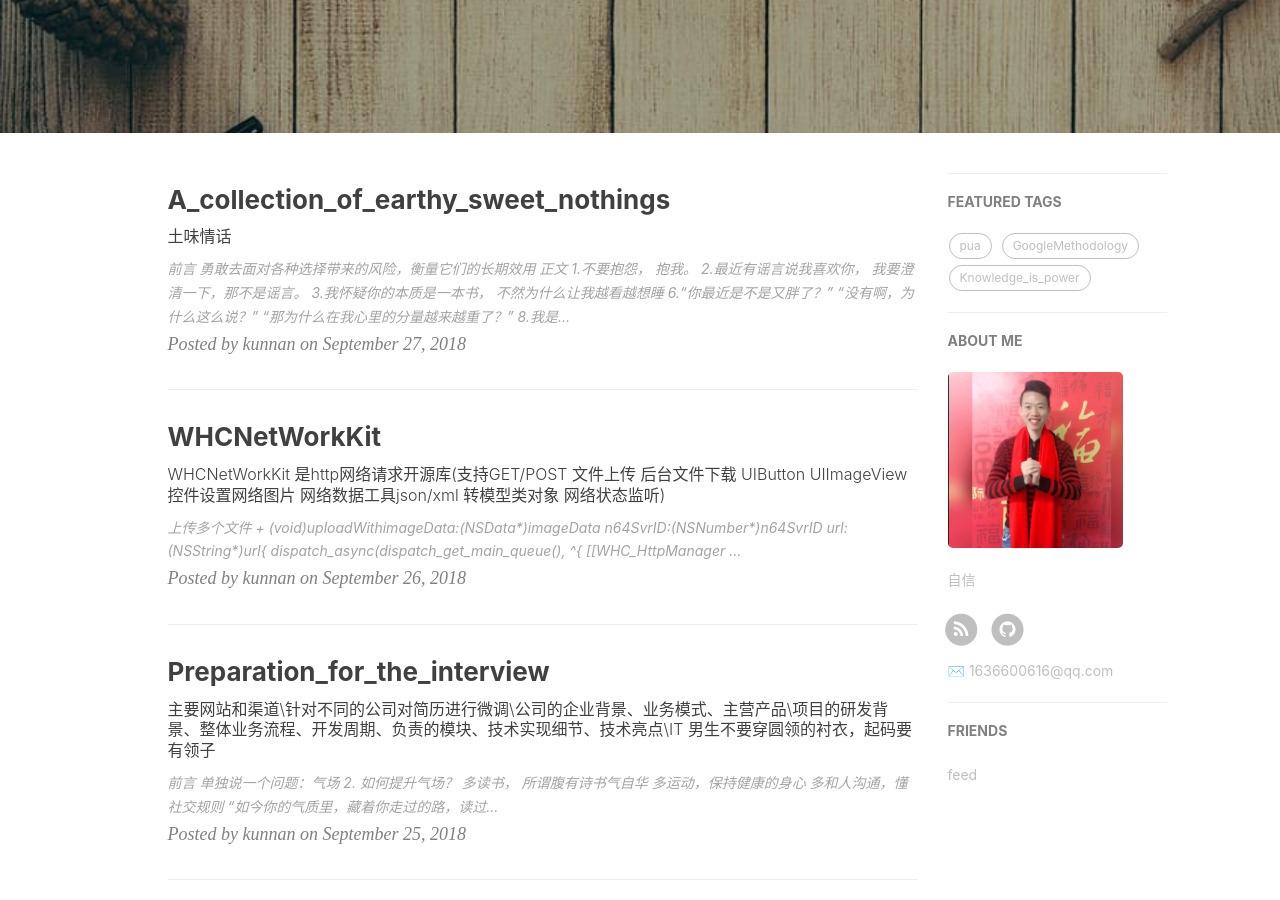
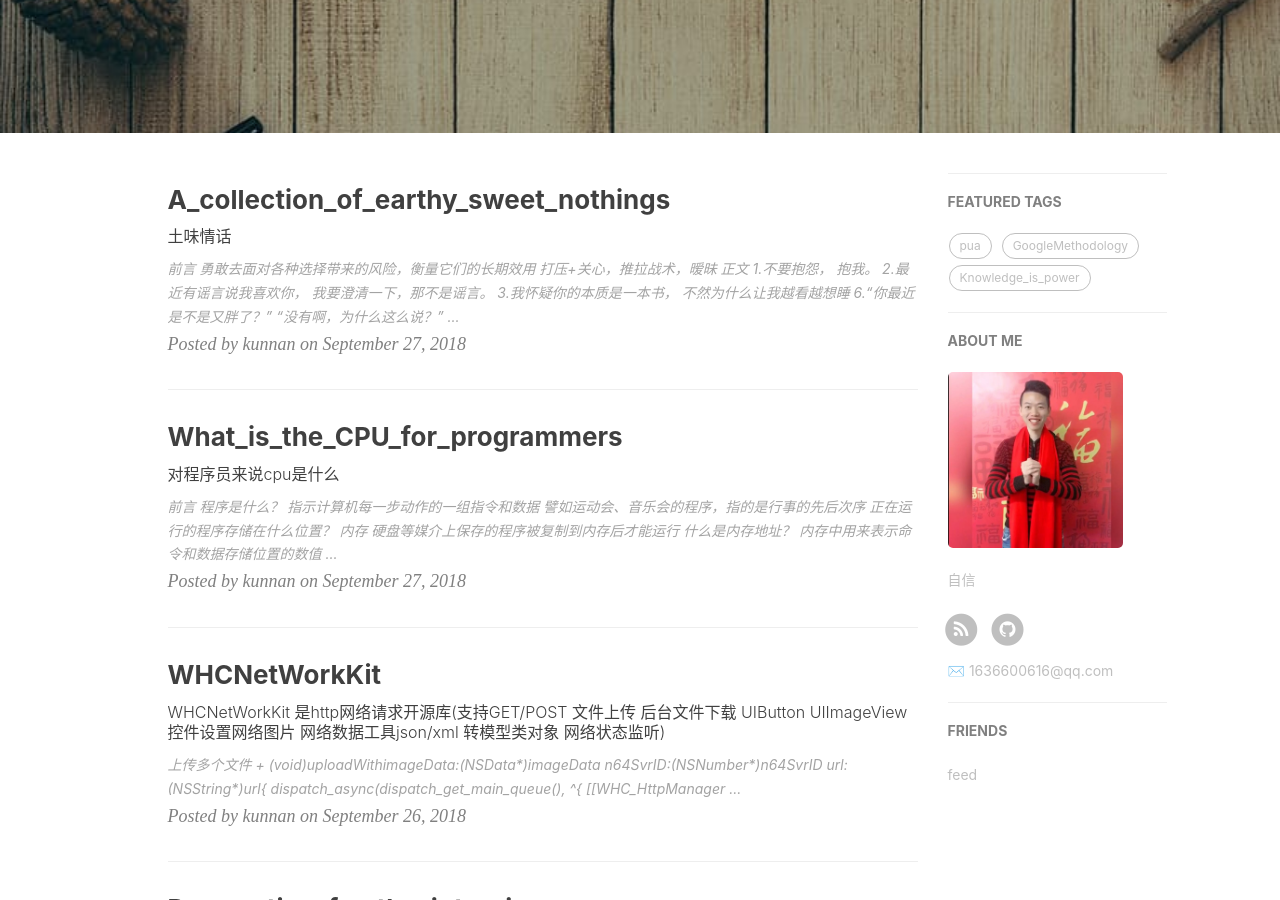
Before and after one commit to pua1203/pua1203.github.io, a Jekyll site: the page built from index.html, in a window 1280 px wide and 900 px high, scrolled down 305 px. Built offline with Jekyll 4.4.1, drawn with Linux system fonts in a browser that asks for light colours; nearby versions of some CDN libraries; the list of posts is cut into pages by our own code; comment, search, counter and statistics services are not loaded; some of the changed text lies outside the part shown.

Commit message:
硬盘等媒介上保存的程序被复制到内存后才能运行

````diff
--- /dev/null
+++ b/_posts/program/2018-09-27-What_is_the_CPU_for_programmers.md
@@ -0,0 +1,38 @@
+---
+layout: post
+title: What_is_the_CPU_for_programmers
+date: 2018-09-27
+tag: program
+site: https://zhangkn.github.io
+catalog: true
+author: kunnan
+subtitle: 对程序员来说cpu是什么
+---
+
+
+
+
+
+# 前言
+
+* 程序是什么？
+  *  指示计算机每一步动作的一组指令和数据
+  * 譬如运动会、音乐会的程序，指的是`行事的先后次序`
+* 正在运行的程序存储在什么位置？
+  * 内存
+  * 硬盘等媒介上保存的程序被复制到内存后才能运行
+* 什么是内存地址？
+  * 内存中用来表示命令和数据存储位置的数值
+* 什么是机器语言
+  * CPU 可以直接识别并使用的语言
+* 计算机的构成元件中，负责程序的解释和运行的是哪个？
+  * cpu
+
+# See Also
+
+>* newpost
+>
+```
+/Users/devzkn/bin//newpost What_is_the_CPU_for_programmers 对程序员来说cpu是什么 -t program
+> #原来""的参数，需要自己加上""
+```
--- a/_posts/pua/2018-09-27-A_collection_of_earthy_sweet_nothings.md
+++ b/_posts/pua/2018-09-27-A_collection_of_earthy_sweet_nothings.md
@@ -15,7 +15,8 @@ subtitle: 土味情话
 
 # 前言
 
-勇敢去面对各种选择带来的风险，衡量它们的长期效用
+* 勇敢去面对各种选择带来的风险，衡量它们的长期效用
+  * 打压+关心，推拉战术，暧昧
 
 # 正文
 
````
